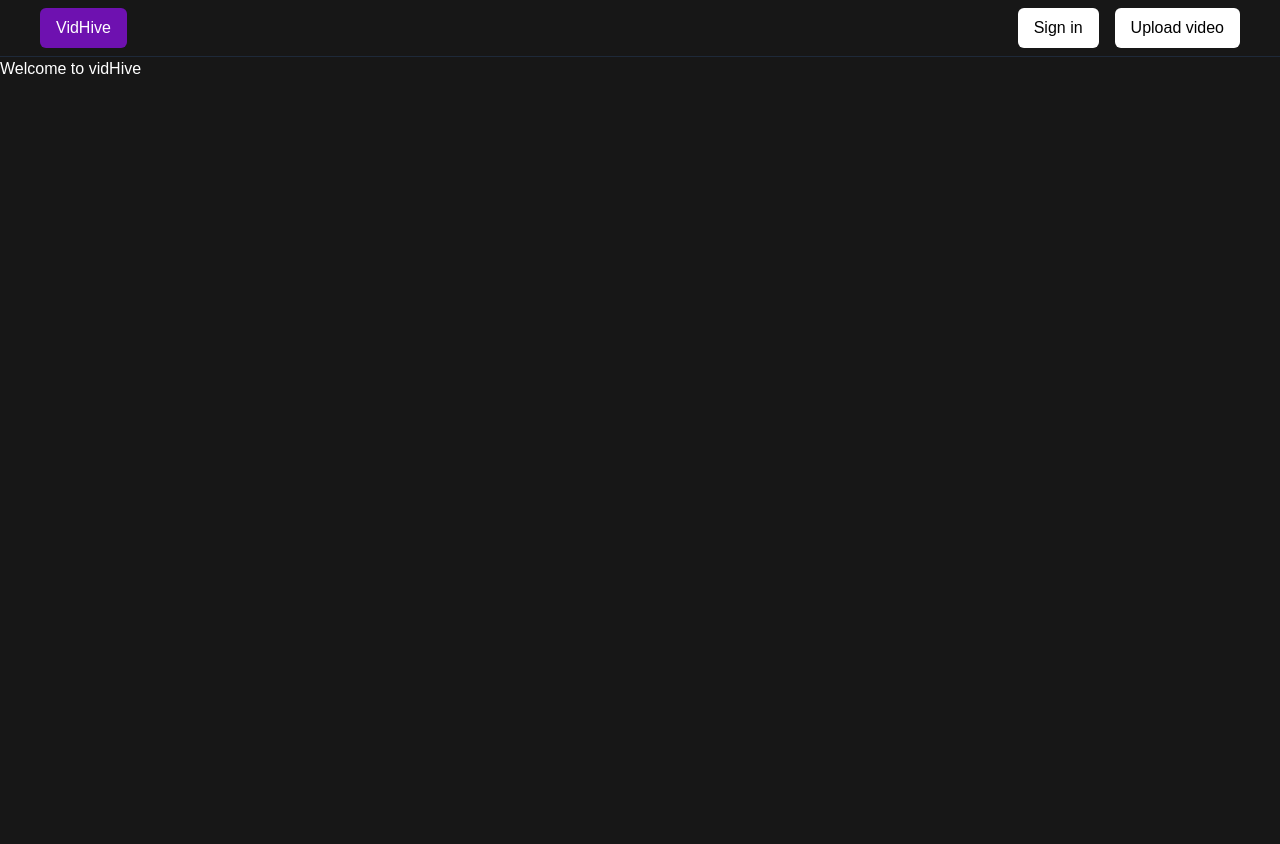
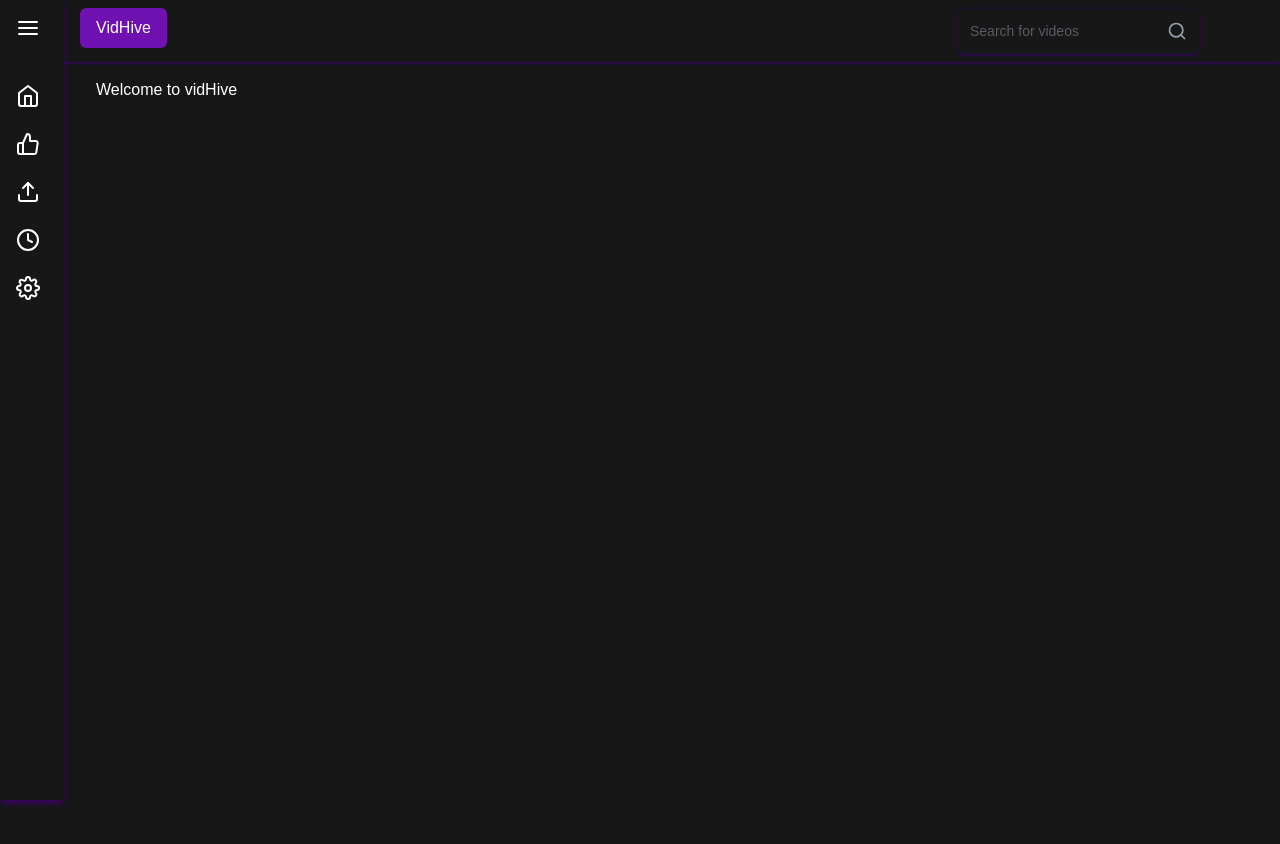
Before and after one commit to abhissh11/VidHive, a Next.js app: page / in a window 1280 px wide. Shown: the top 844 px of the page. Before the commit the page ends 800 px from the top, so only its background shows below. Built offline with nearby package versions, Linux system fonts and the light colour scheme.

Commit message:
sidebar and routing

```diff
--- /dev/null
+++ b/src/app/[feed]/liked/page.tsx
@@ -0,0 +1,5 @@
+import React from "react";
+
+export default function page() {
+  return <div>Videos you liked</div>;
+}
--- /dev/null
+++ b/src/app/[feed]/watch-later/page.tsx
@@ -0,0 +1,5 @@
+import React from "react";
+
+export default function page() {
+  return <div>Watch later videos</div>;
+}
--- a/src/app/globals.css
+++ b/src/app/globals.css
@@ -5,3 +5,8 @@ body {
   color: #ffffff;
   font-family: Arial, Helvetica, sans-serif;
 }
+
+.bg-base {
+  background-color: #171717;
+  color: #ffffff;
+}
--- a/src/app/layout.tsx
+++ b/src/app/layout.tsx
@@ -2,6 +2,7 @@ import type { Metadata } from "next";
 import { Geist, Geist_Mono } from "next/font/google";
 import "./globals.css";
 import Header from "./../components/Header";
+import Sidebar from "@/components/Sidebar";
 
 const geistSans = Geist({
   variable: "--font-geist-sans",
@@ -15,7 +16,7 @@ const geistMono = Geist_Mono({
 
 export const metadata: Metadata = {
   title: "VidHive - Video Streaming Platform",
-  description: "watch and stream your videos on VidHive for free",
+  description: "Watch and stream your videos on VidHive for free",
 };
 
 export default function RootLayout({
@@ -28,10 +29,18 @@ export default function RootLayout({
       <body
         className={`${geistSans.variable} ${geistMono.variable} antialiased`}
       >
-        <>
-          <Header />
-          {children}
-        </>
+        {/* Header Fixed at the Top */}
+        <Header />
+
+        <div className="flex">
+          {/* Sidebar below the Header */}
+          <div className=" min-h-screen bg-gray-900 text-white">
+            <Sidebar />
+          </div>
+
+          {/* Main Content Area */}
+          <div className="flex-1 px-24 py-4">{children}</div>
+        </div>
       </body>
     </html>
   );
--- a/src/app/page.tsx
+++ b/src/app/page.tsx
@@ -1,3 +1,5 @@
+import Sidebar from "@/components/Sidebar";
+
 export default function Home() {
   return (
     <div className="">
--- /dev/null
+++ b/src/app/settings/page.tsx
@@ -0,0 +1,5 @@
+import React from "react";
+
+export default function page() {
+  return <div>Settings - VidHive</div>;
+}
--- /dev/null
+++ b/src/app/upload-video/page.tsx
@@ -0,0 +1,5 @@
+import React from "react";
+
+export default function page() {
+  return <div>Upload your video on VidHive</div>;
+}
--- a/src/components/Header.jsx
+++ b/src/components/Header.jsx
@@ -1,20 +1,22 @@
 import React from "react";
+import { Search } from "lucide-react";
 
 export default function Header() {
   return (
-    <div className="flex justify-between px-10 py-2 border-b border-gray-800">
+    <div className="flex justify-between bg-base pl-20 pr-4 md:px-20 py-2 shadow-sm shadow-purple-950">
       <div className="">
         <button className="px-4 py-2 bg-purple-800 text-white text-base font-normal rounded-md cursor-pointer hover:bg-purple-700">
           VidHive
         </button>
       </div>
       <div className="flex justify-between gap-4">
-        <button className="px-4 py-2 bg-white text-black text-base font-normal rounded-md cursor-pointer hover:bg-gray-200">
-          Sign in
-        </button>
-        <button className="px-4 py-2 bg-white text-black text-base font-normal rounded-md hover:bg-gray-200 cursor-pointer">
-          Upload video
-        </button>
+        <div className="p-1 flex items-center border  rounded-lg border-gray-900 shadow-sm shadow-purple-950 text-gray-400  text-sm font-normal  cursor-pointer ">
+          <input
+            placeholder="Search for videos"
+            className="outline-none px-2 hidden sm:block"
+          />
+          <Search size={36} className="p-2" />
+        </div>
       </div>
     </div>
   );
--- /dev/null
+++ b/src/components/Sidebar.tsx
@@ -0,0 +1,52 @@
+"use client";
+import React, { useState } from "react";
+import {
+  FiHome,
+  FiThumbsUp,
+  FiUpload,
+  FiClock,
+  FiSettings,
+  FiMenu,
+} from "react-icons/fi";
+
+const navItems = [
+  { name: "Home", icon: <FiHome />, route: "/" },
+  { name: "Liked Videos", icon: <FiThumbsUp />, route: "/feed/liked" },
+  { name: "Upload Video", icon: <FiUpload />, route: "/upload-video" },
+  { name: "Watch Later", icon: <FiClock />, route: "/feed/watch-later" },
+  { name: "Settings", icon: <FiSettings />, route: "/settings" },
+];
+
+export default function Sidebar() {
+  const [isCollapsed, setIsCollapsed] = useState(true);
+
+  return (
+    <div
+      className={`h-screen bg-base shadow-md shadow-purple-950 transition-all duration-300 ${
+        isCollapsed ? "w-16" : "w-64"
+      } fixed top-0 left-0 z-50 flex flex-col`}
+    >
+      {/* Toggle Button */}
+      <button
+        className="p-4 focus:outline-none hover:bg-neutral-950"
+        onClick={() => setIsCollapsed(!isCollapsed)}
+      >
+        <FiMenu size={24} />
+      </button>
+
+      {/* Sidebar Items */}
+      <nav className="flex-1 mt-4">
+        {navItems.map((item) => (
+          <a
+            key={item.name}
+            href={item.route}
+            className="flex items-center space-x-4 px-4 py-3 hover:bg-neutral-950 transition"
+          >
+            <span className="text-lg md:text-2xl ">{item.icon}</span>
+            {!isCollapsed && <span className="text-sm">{item.name}</span>}
+          </a>
+        ))}
+      </nav>
+    </div>
+  );
+}
```
Also changed, not shown: package.json (+7 -5 lines), 1 other file (tests, documents, lock files or other folders).
